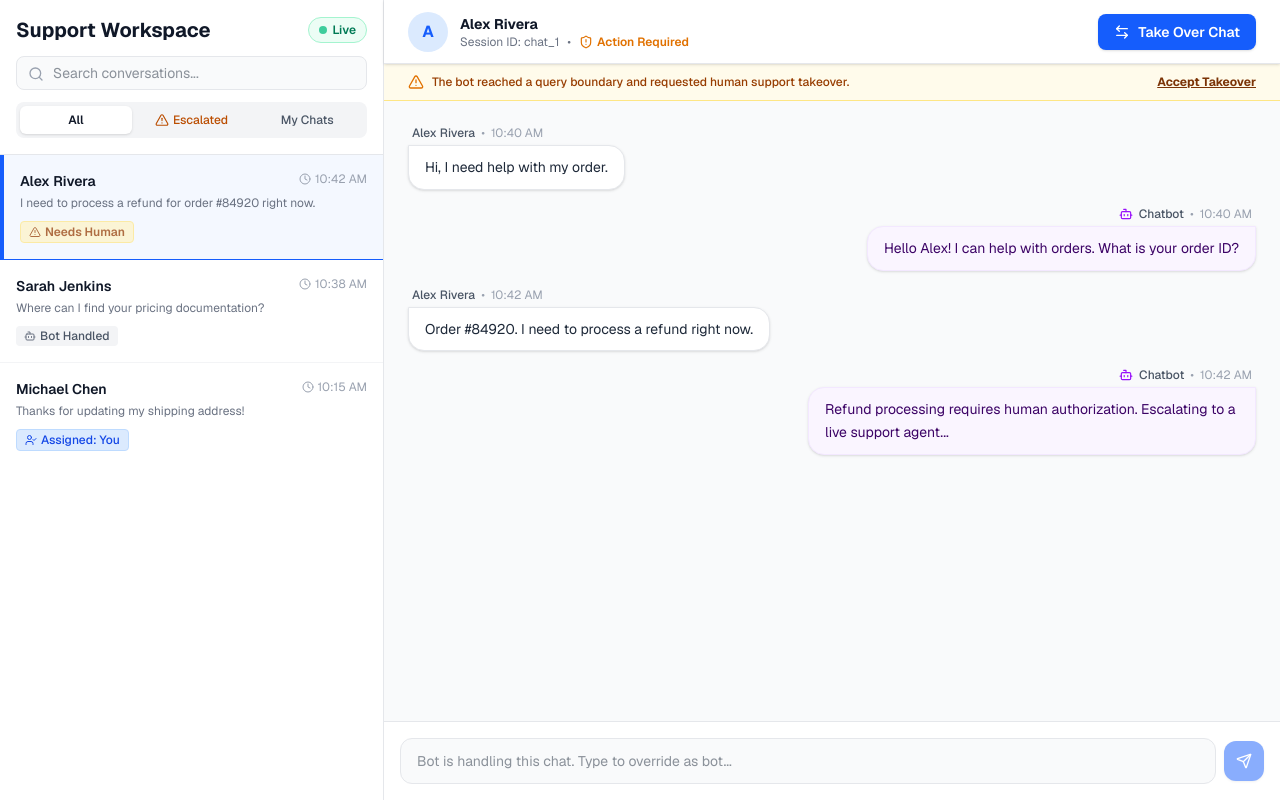
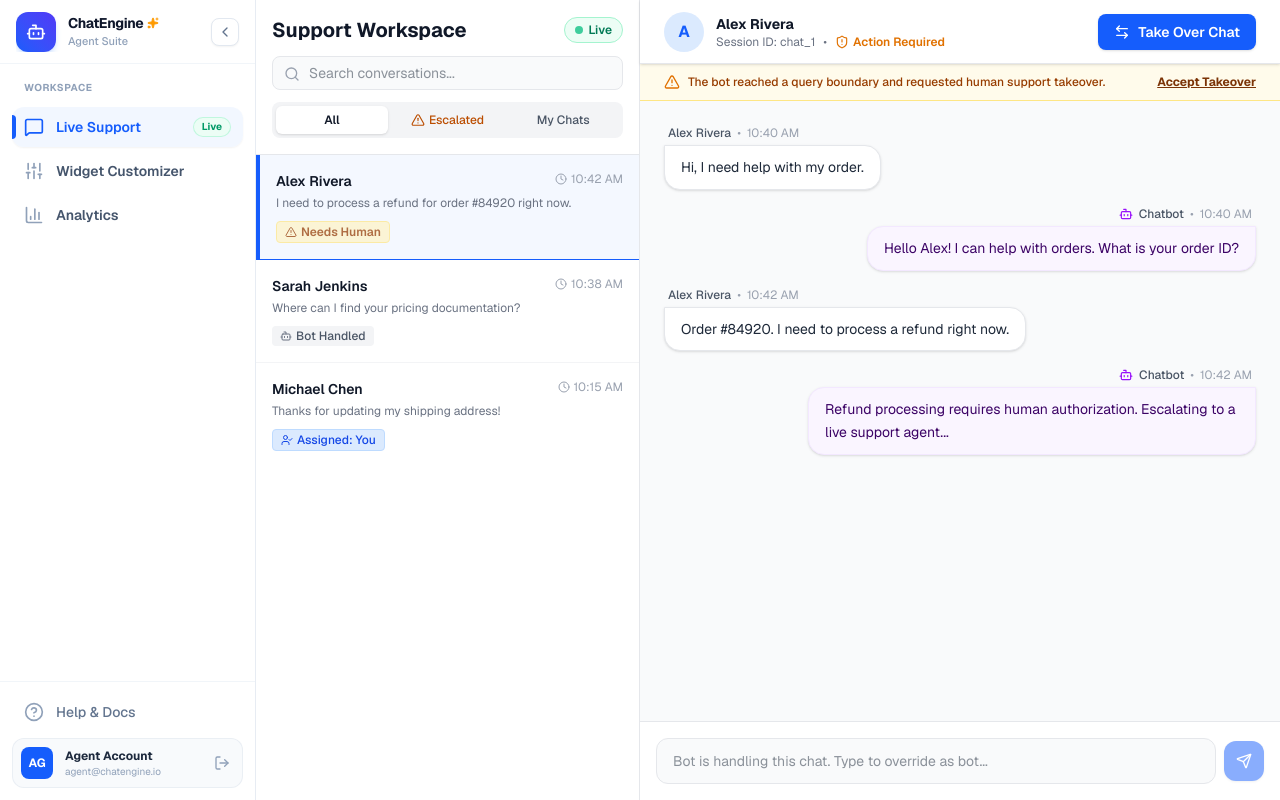
Before and after one commit to ataisi-nathan/chat-platform, a Next.js app: page /dashboard in a window 1280 px wide. Built offline with nearby package versions, Linux system fonts and the light colour scheme.

Commit message:
Updated the UI and nav

```diff
--- /dev/null
+++ b/app/(admin)/dashboard/layout.tsx
@@ -0,0 +1,20 @@
+import React from 'react';
+import { DashboardSidebar } from '@/components/dashboard/DashboardSidebar';
+
+export default function DashboardLayout({
+  children,
+}: {
+  children: React.ReactNode;
+}) {
+  return (
+    <div className="flex h-screen w-full overflow-hidden bg-slate-50 font-sans antialiased">
+      {/* Sidebar Shell */}
+      <DashboardSidebar />
+
+      {/* Main View Area */}
+      <main className="flex-1 overflow-y-auto relative">
+        {children}
+      </main>
+    </div>
+  );
+}
--- /dev/null
+++ b/components/dashboard/DashboardSidebar.tsx
@@ -0,0 +1,156 @@
+'use client';
+
+import React, { useState } from 'react';
+import Link from 'next/link';
+import { usePathname } from 'next/navigation';
+import {
+  MessageSquare,
+  Sliders,
+  Bot,
+  LogOut,
+  ChevronLeft,
+  ChevronRight,
+  Sparkles,
+  HelpCircle,
+  BarChart3
+} from 'lucide-react';
+
+interface NavItem {
+  label: string;
+  href: string;
+  icon: React.ElementType;
+  badge?: string;
+}
+
+const NAV_ITEMS: NavItem[] = [
+  {
+    label: 'Live Support',
+    href: '/dashboard',
+    icon: MessageSquare,
+    badge: 'Live',
+  },
+  {
+    label: 'Widget Customizer',
+    href: '/dashboard/settings',
+    icon: Sliders,
+  },
+  {
+    label: 'Analytics',
+    href: '/dashboard/analytics',
+    icon: BarChart3,
+  },
+];
+
+export function DashboardSidebar() {
+  const pathname = usePathname();
+  const [isCollapsed, setIsCollapsed] = useState(false);
+
+  return (
+    <aside
+      className={`relative flex flex-col border-r border-slate-200/80 bg-white transition-all duration-300 ease-in-out z-20 ${
+        isCollapsed ? 'w-20' : 'w-64'
+      }`}
+    >
+      {/* Brand Header */}
+      <div className="flex h-16 items-center justify-between px-4 border-b border-slate-100">
+        <Link href="/dashboard" className="flex items-center gap-3 overflow-hidden">
+          <div className="flex h-10 w-10 shrink-0 items-center justify-center rounded-xl bg-linear-to-tr from-blue-600 to-indigo-600 text-white shadow-md shadow-blue-500/20">
+            <Bot className="h-5 w-5" />
+          </div>
+          {!isCollapsed && (
+            <div className="flex flex-col">
+              <span className="text-sm font-bold text-slate-900 tracking-tight flex items-center gap-1">
+                ChatEngine <Sparkles className="h-3 w-3 text-amber-500 fill-amber-500" />
+              </span>
+              <span className="text-[11px] font-medium text-slate-400">Agent Suite</span>
+            </div>
+          )}
+        </Link>
+
+        <button
+          onClick={() => setIsCollapsed(!isCollapsed)}
+          className="hidden md:flex h-7 w-7 items-center justify-center rounded-lg border border-slate-200 bg-white text-slate-500 hover:bg-slate-50 hover:text-slate-800 transition-colors shadow-xs"
+          aria-label={isCollapsed ? 'Expand sidebar' : 'Collapse sidebar'}
+        >
+          {isCollapsed ? <ChevronRight className="h-4 w-4" /> : <ChevronLeft className="h-4 w-4" />}
+        </button>
+      </div>
+
+      {/* Main Navigation */}
+      <div className="flex-1 overflow-y-auto px-3 py-4 space-y-1">
+        <div className={`px-3 pb-2 text-[10px] font-bold uppercase tracking-wider text-slate-400 ${isCollapsed ? 'sr-only' : ''}`}>
+          Workspace
+        </div>
+
+        {NAV_ITEMS.map((item) => {
+          const isActive = pathname === item.href;
+          const Icon = item.icon;
+
+          return (
+            <Link
+              key={item.href}
+              href={item.href}
+              className={`group relative flex items-center gap-3 rounded-xl px-3 py-2.5 text-sm font-semibold transition-all duration-150 ${
+                isActive
+                  ? 'bg-blue-50/80 text-blue-600 shadow-xs'
+                  : 'text-slate-600 hover:bg-slate-50 hover:text-slate-900'
+              }`}
+              title={isCollapsed ? item.label : undefined}
+            >
+              <Icon
+                className={`h-5 w-5 shrink-0 transition-colors ${
+                  isActive ? 'text-blue-600' : 'text-slate-400 group-hover:text-slate-600'
+                }`}
+              />
+
+              {!isCollapsed && (
+                <span className="truncate flex-1">{item.label}</span>
+              )}
+
+              {!isCollapsed && item.badge && (
+                <span className="px-2 py-0.5 text-[10px] font-bold rounded-full bg-emerald-50 text-emerald-600 border border-emerald-200/60">
+                  {item.badge}
+                </span>
+              )}
+
+              {/* Active Route Pill Indicator */}
+              {isActive && (
+                <span className="absolute left-0 top-2 bottom-2 w-1 rounded-r-full bg-blue-600" />
+              )}
+            </Link>
+          );
+        })}
+      </div>
+
+      {/* Footer Profile & Settings */}
+      <div className="border-t border-slate-100 p-3 space-y-1">
+        <Link
+          href="/help"
+          className={`flex items-center gap-3 rounded-xl px-3 py-2 text-sm font-medium text-slate-500 hover:bg-slate-50 hover:text-slate-800 transition-colors ${
+            isCollapsed ? 'justify-center' : ''
+          }`}
+        >
+          <HelpCircle className="h-5 w-5 shrink-0 text-slate-400" />
+          {!isCollapsed && <span>Help & Docs</span>}
+        </Link>
+
+        <div className={`flex items-center gap-3 rounded-xl p-2 bg-slate-50 border border-slate-200/60 mt-2 ${isCollapsed ? 'justify-center' : ''}`}>
+          <div className="h-8 w-8 shrink-0 rounded-lg bg-blue-600 text-white font-bold text-xs flex items-center justify-center">
+            AG
+          </div>
+          {!isCollapsed && (
+            <div className="flex flex-col min-w-0 flex-1">
+              <span className="text-xs font-bold text-slate-800 truncate">Agent Account</span>
+              <span className="text-[10px] text-slate-400 truncate">agent@chatengine.io</span>
+            </div>
+          )}
+          {!isCollapsed && (
+            <button className="text-slate-400 hover:text-rose-600 p-1 transition-colors" title="Log out">
+              <LogOut className="h-4 w-4" />
+            </button>
+          )}
+        </div>
+      </div>
+    </aside>
+  );
+}
```
Also changed, not shown: app/(admin)/dashboard/page.tsx (renamed from app/dashboard/page.tsx), app/(admin)/dashboard/settings/page.tsx (renamed from app/dashboard/settings/page.tsx), app/embed/widget/WidgetEmbedContent.tsx (renamed from app/dashboard/embed/widget/WidgetEmbedContent.tsx), app/embed/widget/page.tsx (renamed from app/dashboard/embed/widget/page.tsx).
